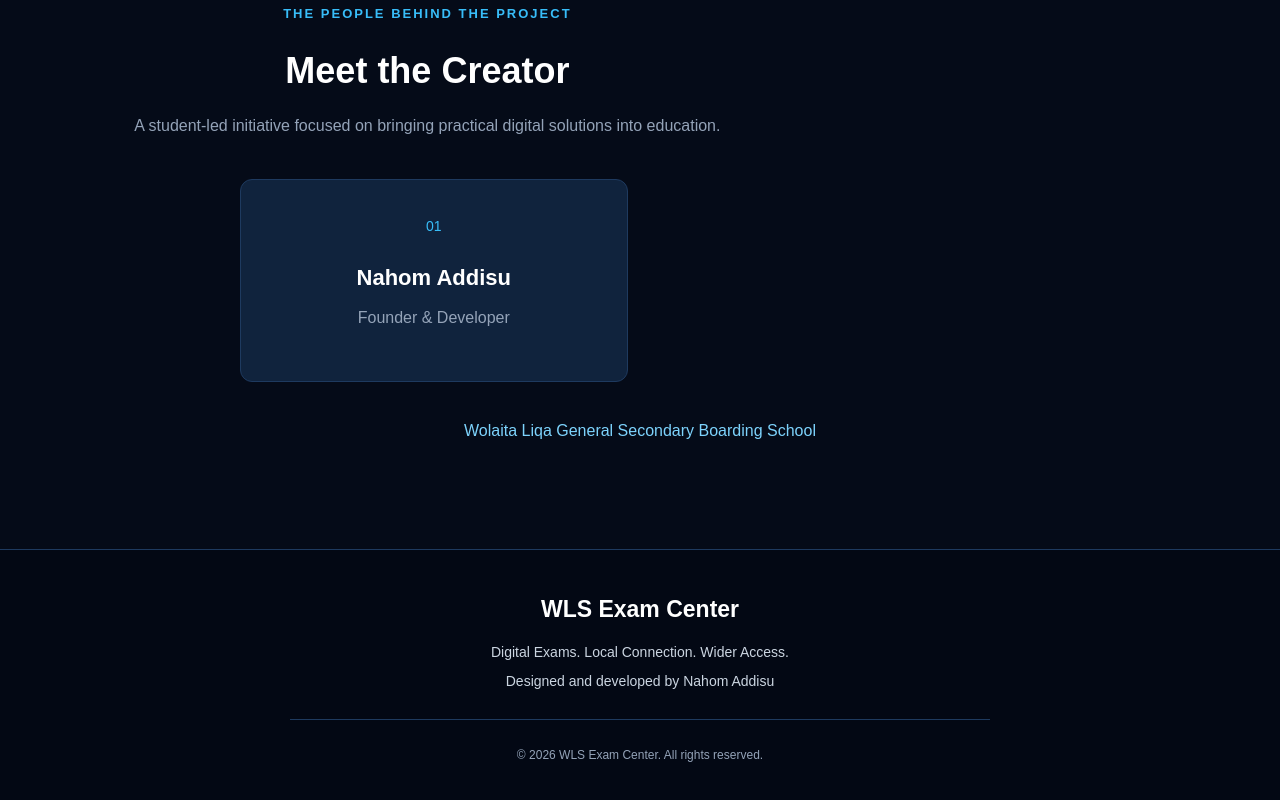
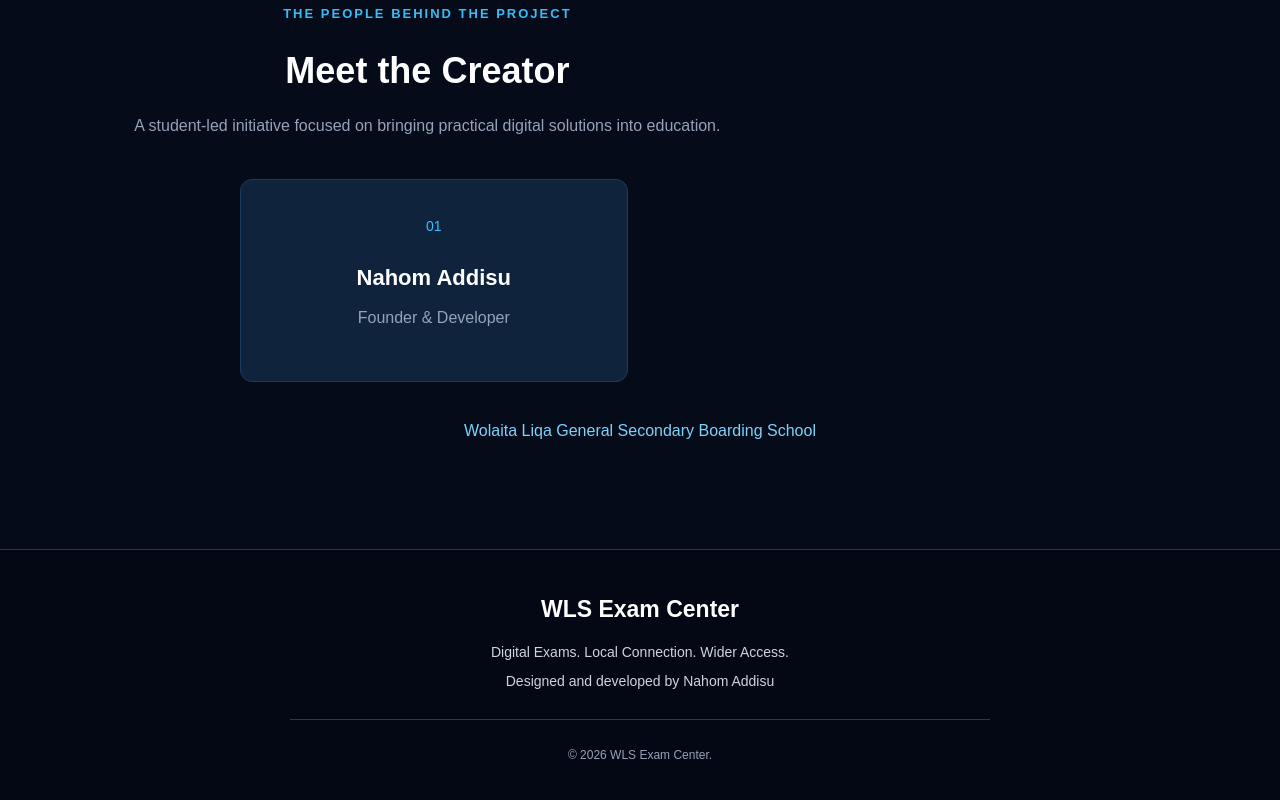
Before and after one commit to nahumaddisu/wlsexamcenter, a plain HTML site: page index.html in a window 1280 px wide. Shown: the part 6384-7184 px from the top of the page. Drawn offline with Linux system fonts and the light colour scheme.

Commit message:
Restore index.html with original content

```diff
--- a/index.html
+++ b/index.html
@@ -439,7 +439,7 @@
     <div class="footer-line"></div>
 
     <p class="copyright">
-        © 2026 WLS Exam Center. All rights reserved.
+        © 2026 WLS Exam Center.
     </p>
 
 </footer>
```
